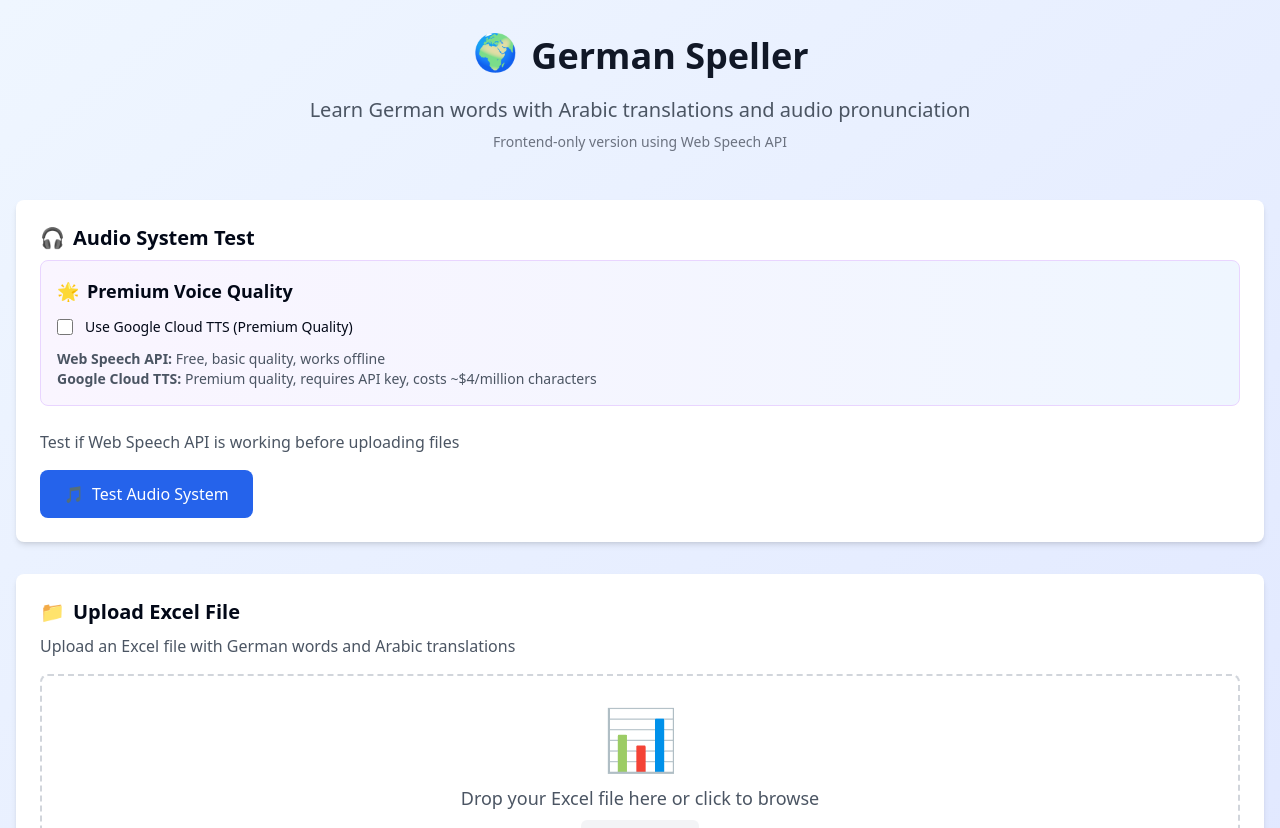
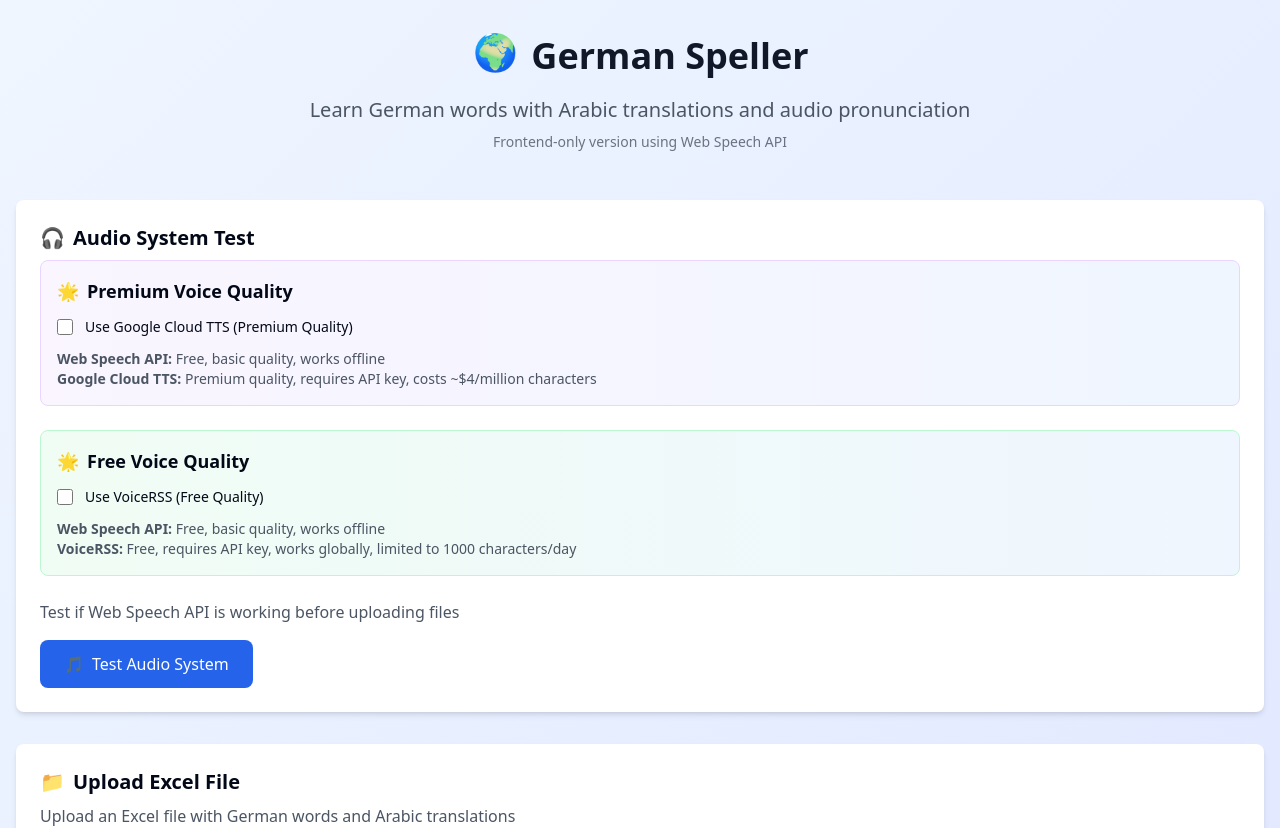
Before and after one commit to astromar96/german-speller, a React (Create React App) app: page / in a window 1280 px wide. Shown: the top 828 px of the page. Built offline with nearby package versions, Linux system fonts and the light colour scheme.

Commit message:
Add free VoiceRSS API support with 350 requests/day limit

```diff
--- a/src/App.tsx
+++ b/src/App.tsx
@@ -14,6 +14,8 @@ function App() {
   const [audioTestResult, setAudioTestResult] = useState<string>('');
   const [usePremiumAPI, setUsePremiumAPI] = useState(false);
   const [apiKey, setApiKey] = useState('');
+  const [useFreeAPI, setUseFreeAPI] = useState(false);
+  const [freeApiKey, setFreeApiKey] = useState('');
   const fileInputRef = useRef<HTMLInputElement>(null);
   const speechSynthesisRef = useRef<SpeechSynthesis | null>(null);
 
@@ -70,6 +72,8 @@ function App() {
 
     if (usePremiumAPI && apiKey) {
       speakWithGoogleTTS(word);
+    } else if (useFreeAPI && freeApiKey) {
+      speakWithVoiceRSS(word);
     } else {
       speakWithWebSpeechAPI(word);
     }
@@ -123,6 +127,34 @@ function App() {
     } catch (error) {
       console.error('Google TTS error:', error);
       showMessage('Google TTS failed, falling back to Web Speech API', 'error');
+      speakWithWebSpeechAPI(word);
+    }
+  };
+
+  const speakWithVoiceRSS = async (word: string) => {
+    try {
+      const response = await fetch(`https://api.voicerss.org/?key=${freeApiKey}&hl=de-de&src=${encodeURIComponent(word)}&c=MP3&f=44khz_16bit_stereo`);
+      if (!response.ok) {
+        throw new Error(`VoiceRSS API error: ${response.status}`);
+      }
+      const audioBlob = await response.blob();
+      const audioUrl = URL.createObjectURL(audioBlob);
+
+      const audio = new Audio(audioUrl);
+      audio.onended = () => {
+        setPlayingWordId(null);
+        URL.revokeObjectURL(audioUrl);
+      };
+      audio.onerror = () => {
+        setPlayingWordId(null);
+        showMessage('Failed to play VoiceRSS audio', 'error');
+        URL.revokeObjectURL(audioUrl);
+      };
+
+      audio.play();
+    } catch (error) {
+      console.error('VoiceRSS error:', error);
+      showMessage('VoiceRSS failed, falling back to Web Speech API', 'error');
       speakWithWebSpeechAPI(word);
     }
   };
@@ -247,6 +279,9 @@ function App() {
     if (usePremiumAPI && apiKey) {
       setAudioTestResult('🧪 Testing Google Cloud TTS...');
       testGoogleTTS();
+    } else if (useFreeAPI && freeApiKey) {
+      setAudioTestResult('🧪 Testing VoiceRSS...');
+      testVoiceRSS();
     } else {
       setAudioTestResult('🧪 Testing Web Speech API...');
       testWebSpeechAPI();
@@ -315,6 +350,43 @@ function App() {
 
     } catch (error) {
       setAudioTestResult(`❌ Google Cloud TTS test failed: ${(error as Error).message}`);
+    }
+  };
+
+  const testVoiceRSS = async () => {
+    try {
+      setAudioTestResult(prev => prev + '\n✅ Testing VoiceRSS API');
+
+      const testWord = 'Hallo';
+      setAudioTestResult(prev => prev + `\n🎤 Testing pronunciation of: "${testWord}"`);
+
+      const response = await fetch(`https://api.voicerss.org/?key=${freeApiKey}&hl=de-de&src=${encodeURIComponent(testWord)}&c=MP3&f=44khz_16bit_stereo`);
+      if (!response.ok) {
+        throw new Error(`API Error: ${response.status} - ${response.statusText}`);
+      }
+      const audioBlob = await response.blob();
+      const audioUrl = URL.createObjectURL(audioBlob);
+
+      const audio = new Audio(audioUrl);
+      audio.oncanplay = () => {
+        setAudioTestResult(prev => prev + '\n✅ Audio generated and ready to play');
+      };
+      audio.onplay = () => {
+        setAudioTestResult(prev => prev + '\n🎵 Playing VoiceRSS audio...');
+      };
+      audio.onended = () => {
+        setAudioTestResult(prev => prev + '\n✅ VoiceRSS audio playback completed!');
+        URL.revokeObjectURL(audioUrl);
+      };
+      audio.onerror = () => {
+        setAudioTestResult(prev => prev + '\n❌ Failed to play VoiceRSS audio');
+        URL.revokeObjectURL(audioUrl);
+      };
+
+      await audio.play();
+
+    } catch (error) {
+      setAudioTestResult(`❌ VoiceRSS test failed: ${(error as Error).message}`);
     }
   };
 
@@ -509,8 +581,53 @@ function App() {
             </div>
           </div>
 
+          {/* Free API Toggle */}
+          <div className="mb-6 p-4 bg-gradient-to-r from-green-50 to-blue-50 rounded-lg border border-green-200">
+            <h3 className="text-lg font-semibold mb-3 flex items-center">
+              <span className="mr-2">🌟</span>
+              Free Voice Quality
+            </h3>
+            <div className="space-y-3">
+              <div className="flex items-center">
+                <input
+                  type="checkbox"
+                  id="free-api"
+                  checked={useFreeAPI}
+                  onChange={(e) => setUseFreeAPI(e.target.checked)}
+                  className="mr-3 h-4 w-4 text-green-600 rounded"
+                />
+                <label htmlFor="free-api" className="text-sm font-medium">
+                  Use VoiceRSS (Free Quality)
+                </label>
+              </div>
+
+              {useFreeAPI && (
+                <div className="space-y-2">
+                  <label className="block text-sm font-medium text-gray-700">
+                    VoiceRSS API Key:
+                  </label>
+                  <input
+                    type="password"
+                    value={freeApiKey}
+                    onChange={(e) => setFreeApiKey(e.target.value)}
+                    placeholder="Enter your VoiceRSS API key"
+                    className="w-full px-3 py-2 border border-gray-300 rounded-md focus:outline-none focus:ring-2 focus:ring-green-500"
+                  />
+                  <p className="text-xs text-gray-600">
+                    Get your API key from <a href="https://www.voicerss.org/" target="_blank" rel="noopener noreferrer" className="text-green-600 hover:underline">VoiceRSS</a>
+                  </p>
+                </div>
+              )}
+
+              <div className="text-sm text-gray-600">
+                <p><strong>Web Speech API:</strong> Free, basic quality, works offline</p>
+                <p><strong>VoiceRSS:</strong> Free, requires API key, works globally, limited to 1000 characters/day</p>
+              </div>
+            </div>
+          </div>
+
           <p className="text-gray-600 mb-4">
-            Test if {usePremiumAPI ? 'Google Cloud TTS' : 'Web Speech API'} is working before uploading files
+            Test if {usePremiumAPI ? 'Google Cloud TTS' : useFreeAPI ? 'VoiceRSS' : 'Web Speech API'} is working before uploading files
           </p>
           <button
             onClick={testAudioSystem}
```
Also changed, not shown: 1 other file (tests, documents, lock files or other folders).
